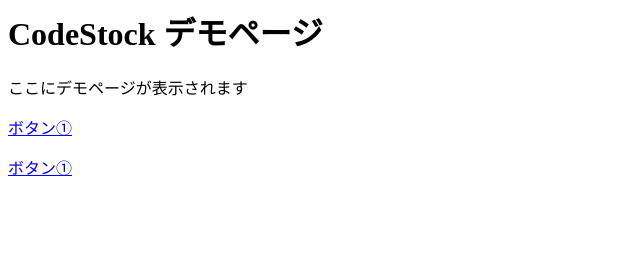
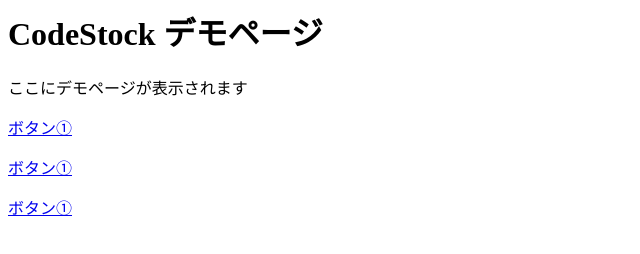
Before and after one commit to wataru4635/code-stock-library-wataru4635, a plain HTML site: page docs/index.html in a window 1280 px wide. Shown: the whole page, without its empty margins (0-640 px from the left). Drawn offline with Linux system fonts and the light colour scheme.

Commit message:
デモページインデックスに ボタン① へのリンクを追加

```diff
--- a/docs/index.html
+++ b/docs/index.html
@@ -1 +1 @@
-<html><body><h1>CodeStock デモページ</h1><p>ここにデモページが表示されます</p><p><a href="./ボタン①.html">ボタン①</a></p><p><a href="./ボタン①.html">ボタン①</a></p></body></html>
+<html><body><h1>CodeStock デモページ</h1><p>ここにデモページが表示されます</p><p><a href="./ボタン①.html">ボタン①</a></p><p><a href="./ボタン①.html">ボタン①</a></p><p><a href="./ボタン①.html">ボタン①</a></p></body></html>
```
